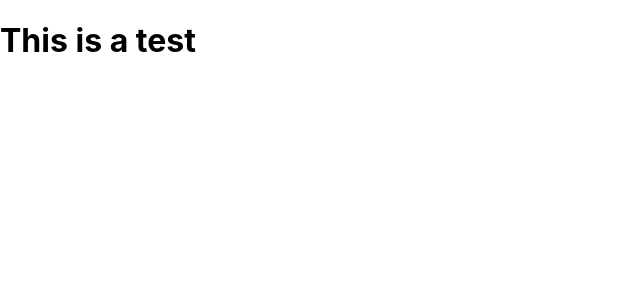
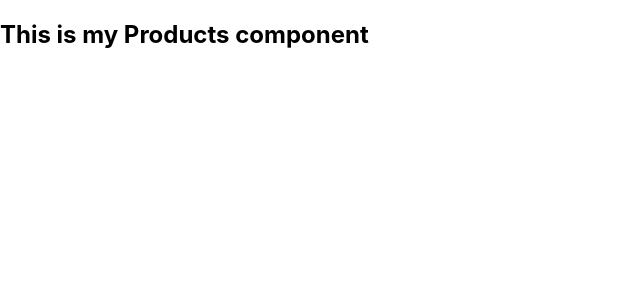
Before and after one commit to mmjosedaniel/amazon-clone, a React (Create React App) app: page / in a window 1280 px wide. Shown: the top 300 px of the page, without its empty margins (0-640 px from the left). Built offline with nearby package versions, Linux system fonts and the light colour scheme.

Commit message:
Add: routes '/', 'cart'

```diff
--- a/src/App.tsx
+++ b/src/App.tsx
@@ -1,12 +1,18 @@
+import './App.css';
 import React from 'react';
-import './App.css';
+import { Routes, Route } from 'react-router-dom';
+import Products from './pages/Products';
+import Cart from './pages/Cart';
+import ErrorPage from './pages/ErrorPage';
 
 function App() {
   return (
     <div>
-      <header>
-        <h1>This is a test</h1>
-      </header>
+      <Routes>
+        <Route path="/" element={<Products />} />
+        <Route path="cart" element={<Cart />} />
+        <Route path="*" element={<ErrorPage />} />
+      </Routes>
     </div>
   );
 }
--- a/src/index.tsx
+++ b/src/index.tsx
@@ -3,9 +3,13 @@ import ReactDOM from 'react-dom/client';
 import './index.css';
 import App from './App';
 
+import { BrowserRouter as Router } from 'react-router-dom';
+
 const root = ReactDOM.createRoot(document.getElementById('root') as HTMLElement);
 root.render(
   <React.StrictMode>
-    <App />
+    <Router>
+      <App />
+    </Router>
   </React.StrictMode>
 );
--- /dev/null
+++ b/src/pages/Cart/index.tsx
@@ -0,0 +1,5 @@
+const Cart = (): React.ReactElement => {
+  return <h2>This is my cart component</h2>;
+};
+
+export default Cart;
--- /dev/null
+++ b/src/pages/ErrorPage/index.tsx
@@ -0,0 +1,10 @@
+const ErrorPage = () => {
+  return (
+    <div>
+      <h2>Oops!</h2>
+      <h3>Sorry, page no found.</h3>
+    </div>
+  );
+};
+
+export default ErrorPage;
--- /dev/null
+++ b/src/pages/Products/index.tsx
@@ -0,0 +1,5 @@
+const Products = (): React.ReactElement => {
+  return <h2>This is my Products component</h2>;
+};
+
+export default Products;
```
